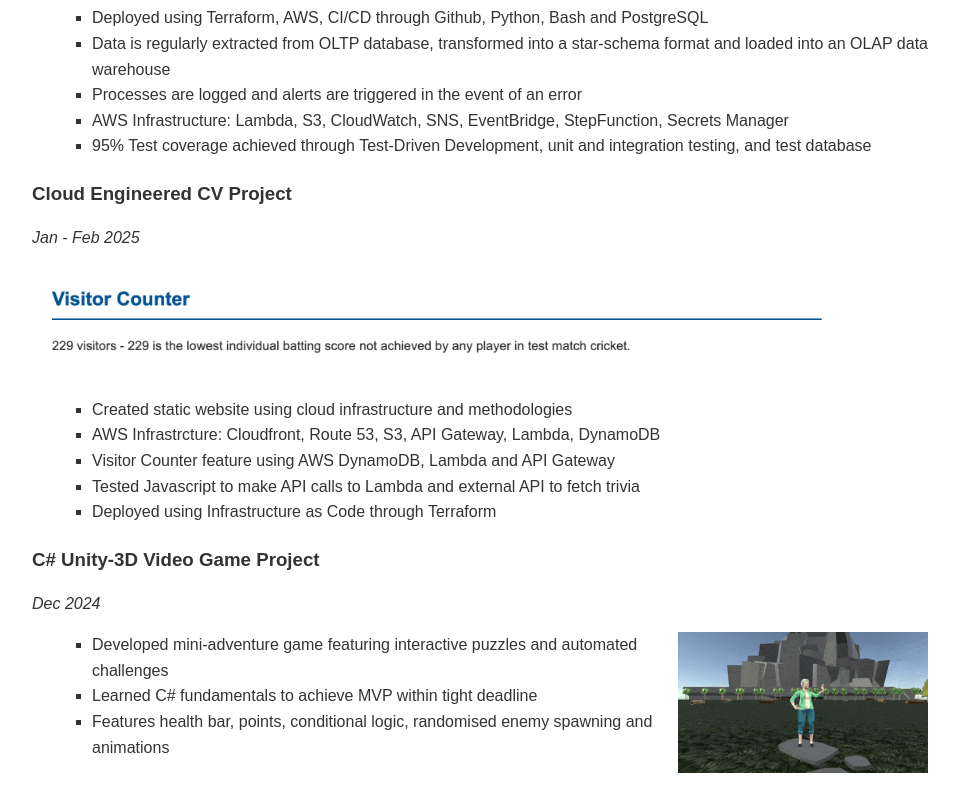
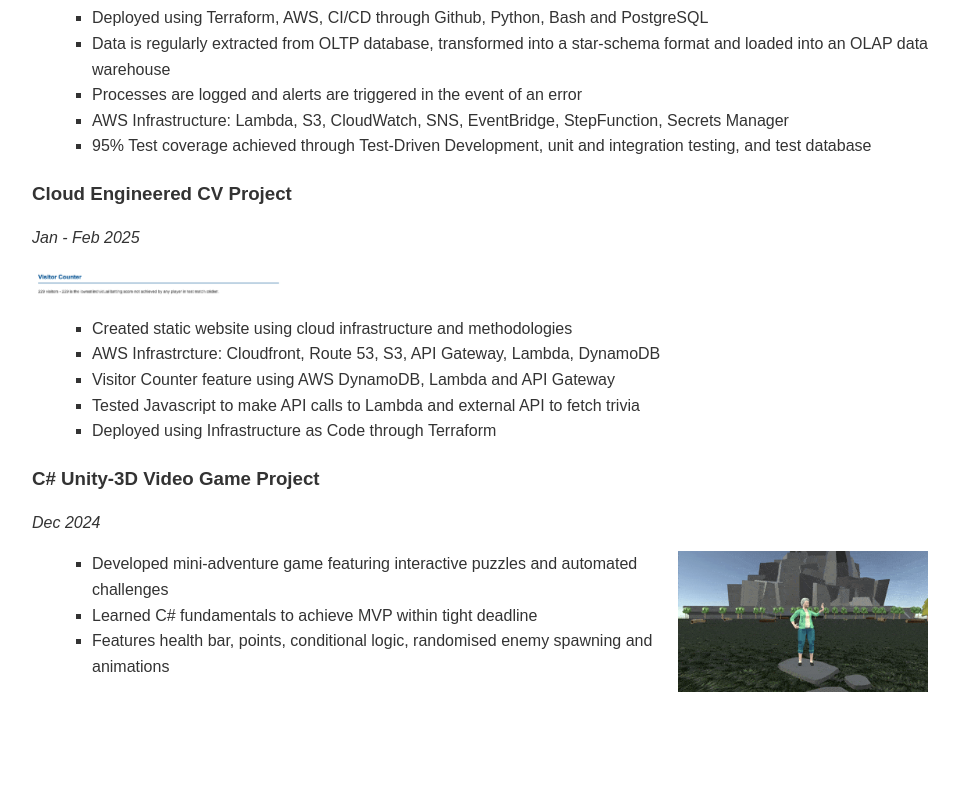
Before and after one commit to andrewstride/website, a website: page uploads/projects.html in a window 1280 px wide. Shown: the part 991-1791 px from the top of the page, without its empty margins (160-1119 px from the left). After the commit the page ends 1710 px from the top, so only its background shows below. Drawn offline with Linux system fonts and the light colour scheme.

Commit message:
fix image size

```diff
--- a/uploads/projects.html
+++ b/uploads/projects.html
@@ -38,7 +38,7 @@
         <h3>Cloud Engineered CV Project</h3>
         <p><em>Jan - Feb 2025</em></p>
         <div class="header-content">
-            <a href="assets/images/VisitorCounterGif.gif"><img src="assets/images/VisitorCounterGif.gif" alt="Visitor Counter GIF" class="project-image-large"></a>
+            <a href="assets/images/VisitorCounterGif.gif"><img src="assets/images/VisitorCounterGif.gif" alt="Visitor Counter GIF" class="project-image-small"></a>
         </div>
         <ul><li>Created static website using cloud infrastructure and methodologies</li>
             <li>AWS Infrastrcture: Cloudfront, Route 53, S3, API Gateway, Lambda, DynamoDB</li>
```
